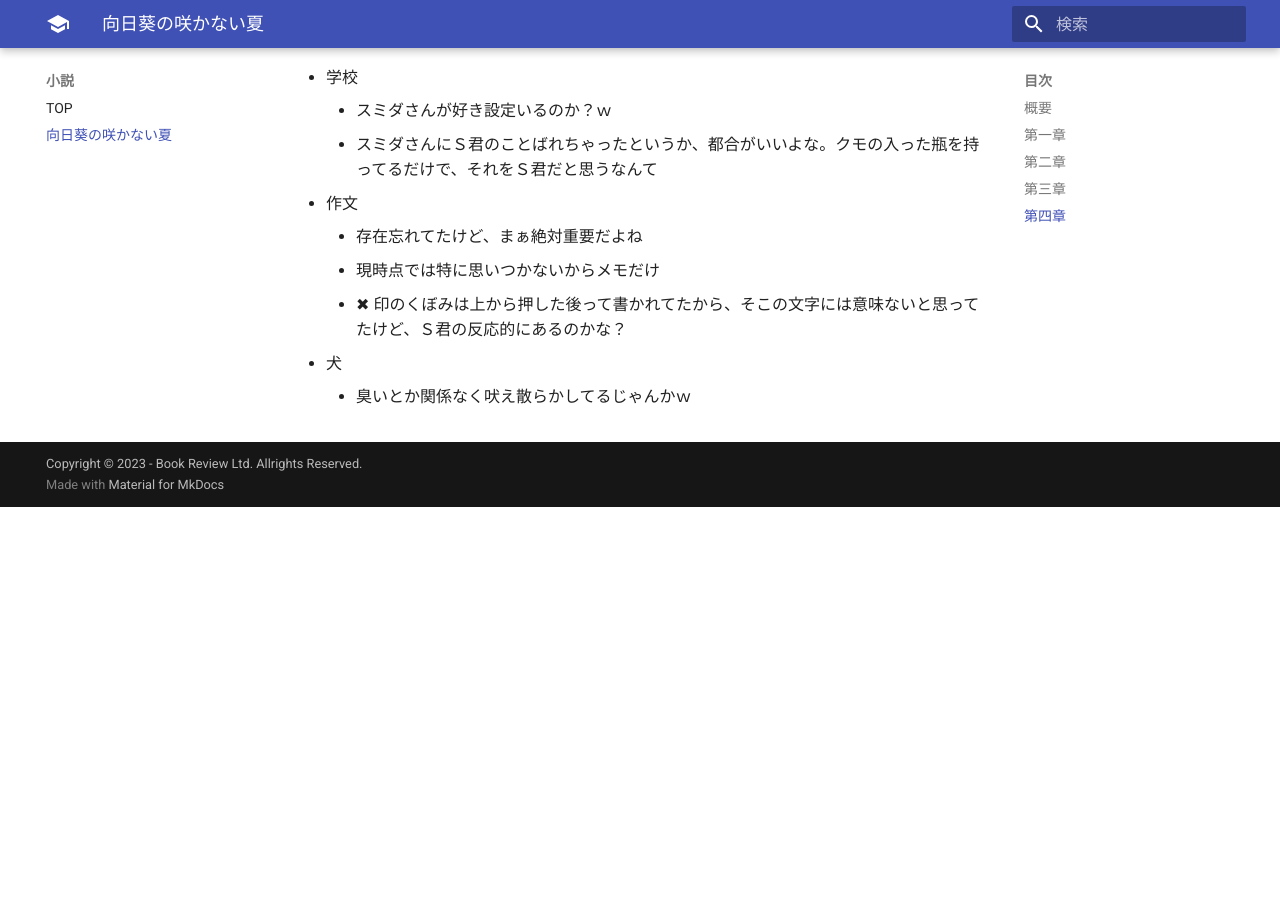
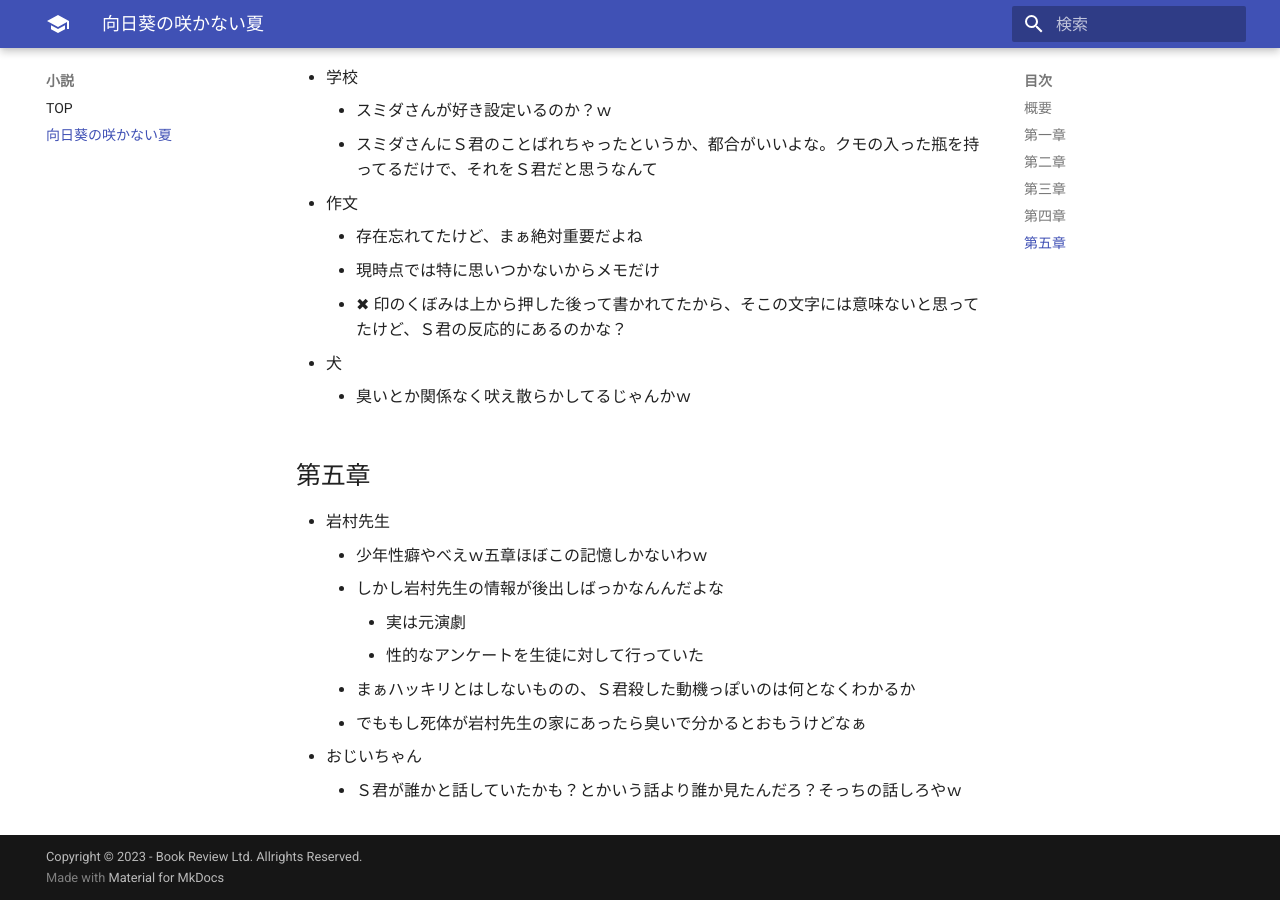
Before and after one commit to waderaku/book, an MkDocs documentation site: the page built from docs/docs/030.novel/010.himawarinosakanainatsu/index.md, in a window 1280 px wide and 900 px high, scrolled down 2045 px. Built offline with MkDocs 1.6.1 and Material for MkDocs 9.7.7, drawn with Linux system fonts in a browser that asks for light colours; before the commit the page ends 2552 px from its top, so only the background shows below that.

Commit message:
#1 第五章執筆

```diff
--- a/docs/docs/030.novel/010.himawarinosakanainatsu/index.md
+++ b/docs/docs/030.novel/010.himawarinosakanainatsu/index.md
@@ -56,3 +56,15 @@
     -   ✖ 印のくぼみは上から押した後って書かれてたから、そこの文字には意味ないと思ってたけど、Ｓ君の反応的にあるのかな？
 -   犬
     -   臭いとか関係なく吠え散らかしてるじゃんかｗ
+
+## 第五章
+
+-   岩村先生
+    -   少年性癖やべえｗ五章ほぼこの記憶しかないわｗ
+    -   しかし岩村先生の情報が後出しばっかなんんだよな
+        -   実は元演劇
+        -   性的なアンケートを生徒に対して行っていた
+    -   まぁハッキリとはしないものの、Ｓ君殺した動機っぽいのは何となくわかるか
+    -   でももし死体が岩村先生の家にあったら臭いで分かるとおもうけどなぁ
+-   おじいちゃん
+    -   Ｓ君が誰かと話していたかも？とかいう話より誰か見たんだろ？そっちの話しろやｗ
```
